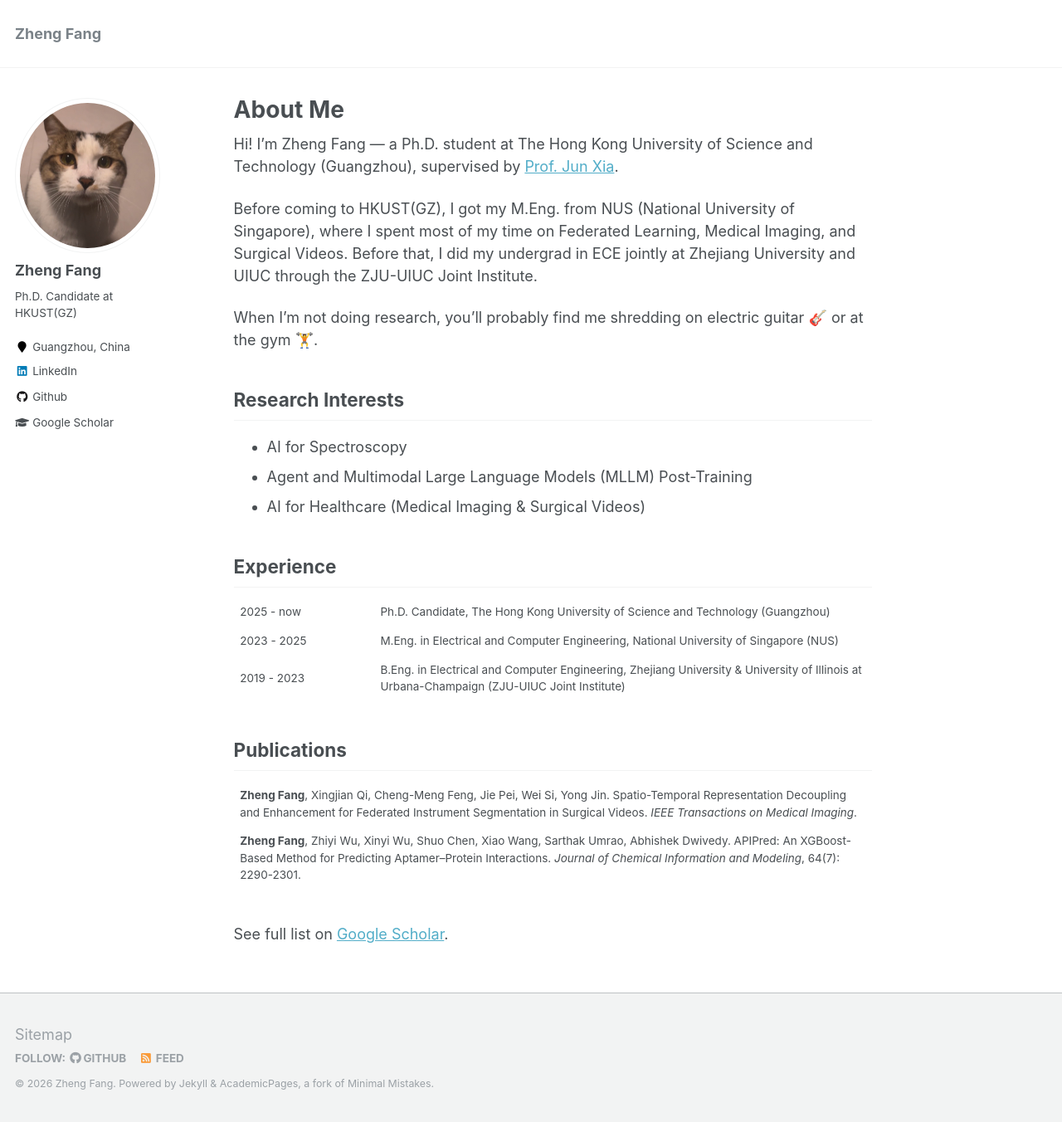
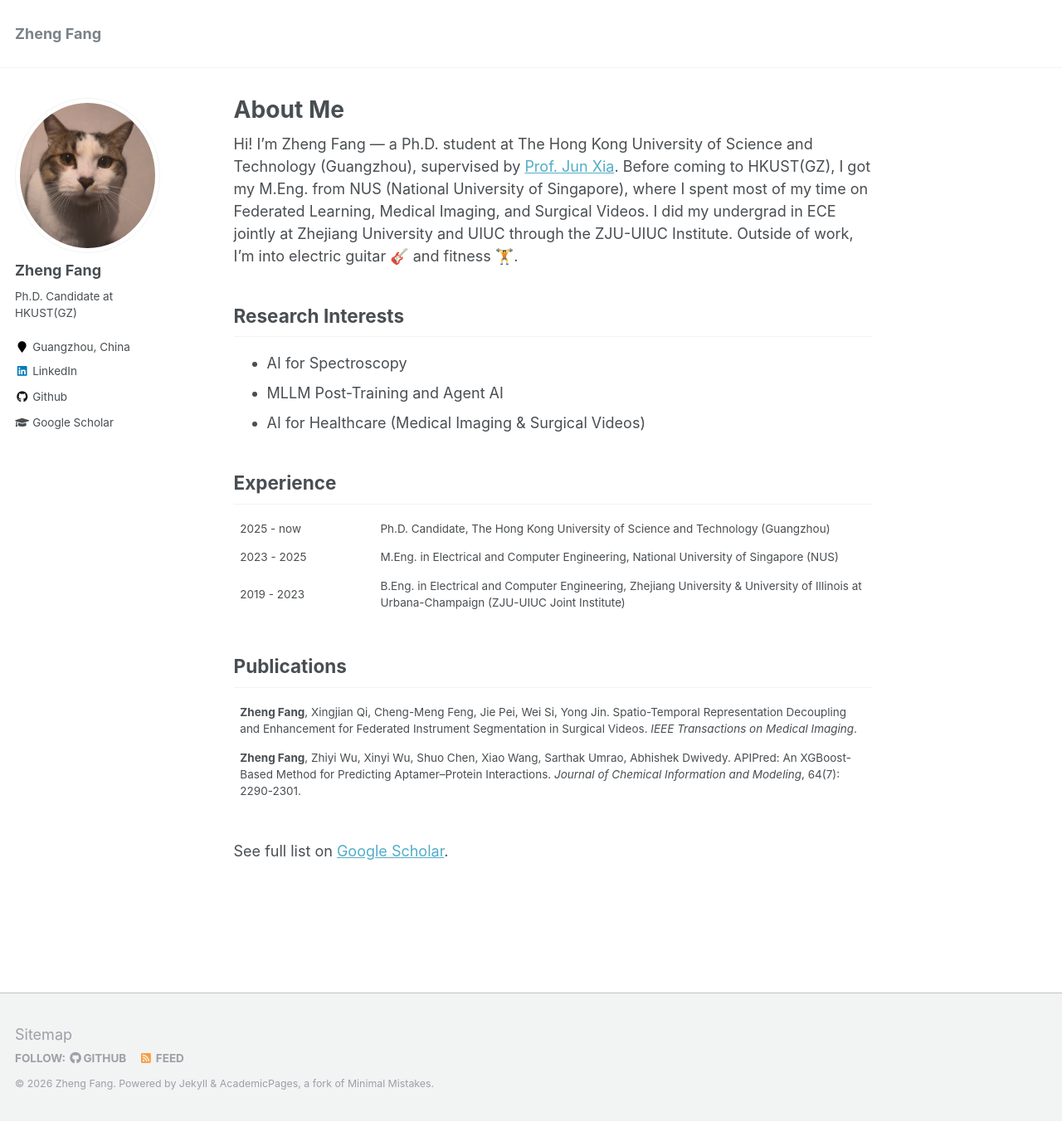
Before and after one commit to Meaw0415/zhengf.github.io, a Jekyll site: the page built from _pages/about.md, in a window 1280 px wide and 1352 px high. Shown: the whole window at 83% size. Built offline with Jekyll 4.4.1, drawn with Linux system fonts in a browser that asks for light colours.

Commit message:
Revise about page content and research interests
Updated personal introduction and research interests.

```diff
--- a/_pages/about.md
+++ b/_pages/about.md
@@ -7,16 +7,13 @@ redirect_from:
   - /about/
   - /about.html
 ---
-Hi! I'm Zheng Fang — a Ph.D. student at The Hong Kong University of Science and Technology (Guangzhou), supervised by [Prof. Jun Xia](https://junxia97.github.io/).
+Hi! I'm Zheng Fang — a Ph.D. student at The Hong Kong University of Science and Technology (Guangzhou), supervised by [Prof. Jun Xia](https://junxia97.github.io/). Before coming to HKUST(GZ), I got my M.Eng. from NUS (National University of Singapore), where I spent most of my time on Federated Learning, Medical Imaging, and Surgical Videos. I did my undergrad in ECE jointly at Zhejiang University and UIUC through the ZJU-UIUC Institute. Outside of work, I'm into electric guitar 🎸 and fitness 🏋️.
 
-Before coming to HKUST(GZ), I got my M.Eng. from NUS (National University of Singapore), where I spent most of my time on Federated Learning, Medical Imaging, and Surgical Videos. Before that, I did my undergrad in ECE jointly at Zhejiang University and UIUC through the ZJU-UIUC Joint Institute.
-
-When I'm not doing research, you'll probably find me shredding on electric guitar 🎸 or at the gym 🏋️.
 
 Research Interests
 -------------
 - AI for Spectroscopy
-- Agent and Multimodal Large Language Models (MLLM) Post-Training
+- MLLM Post-Training and Agent AI
 - AI for Healthcare (Medical Imaging & Surgical Videos)
 
 Experience
```
